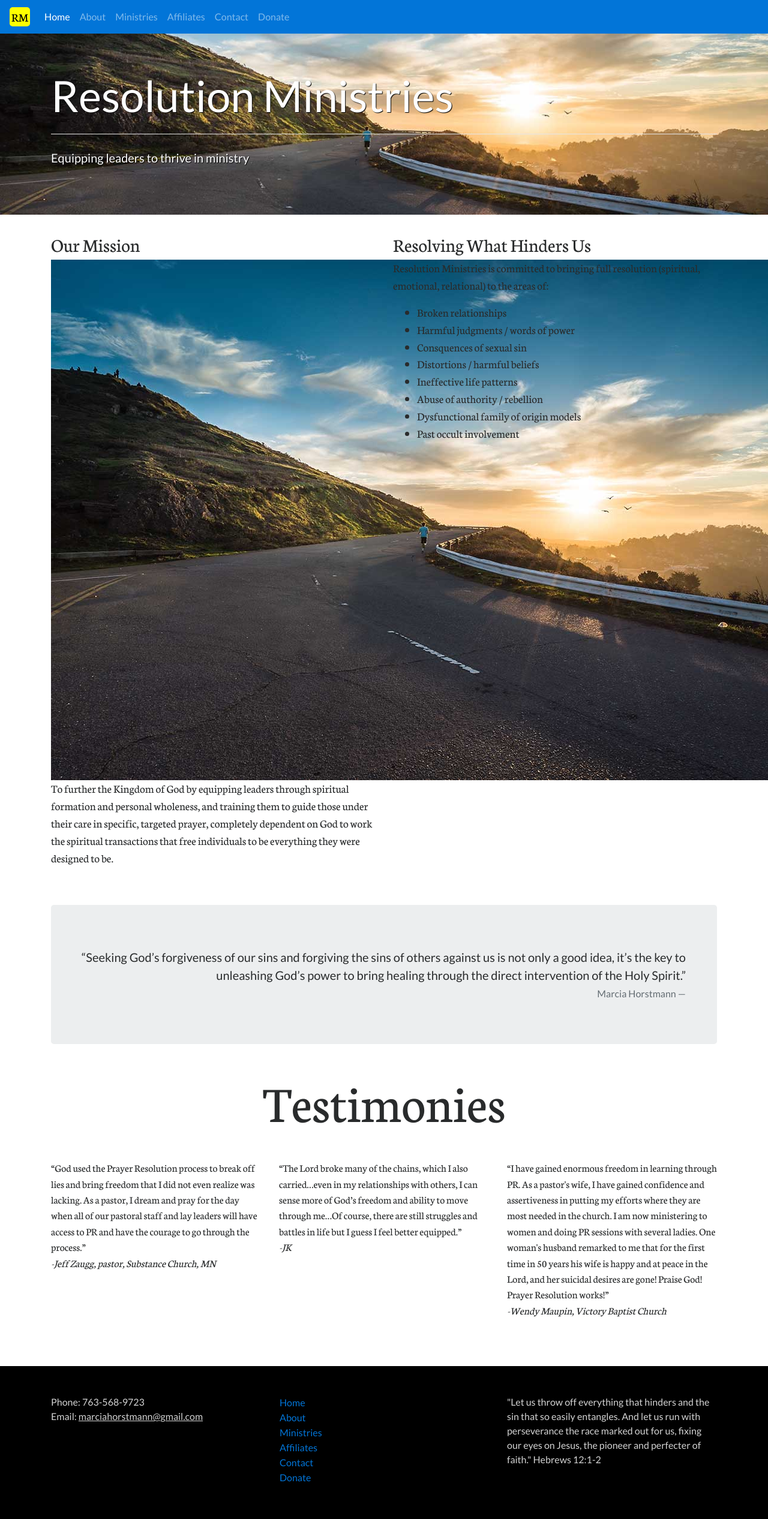
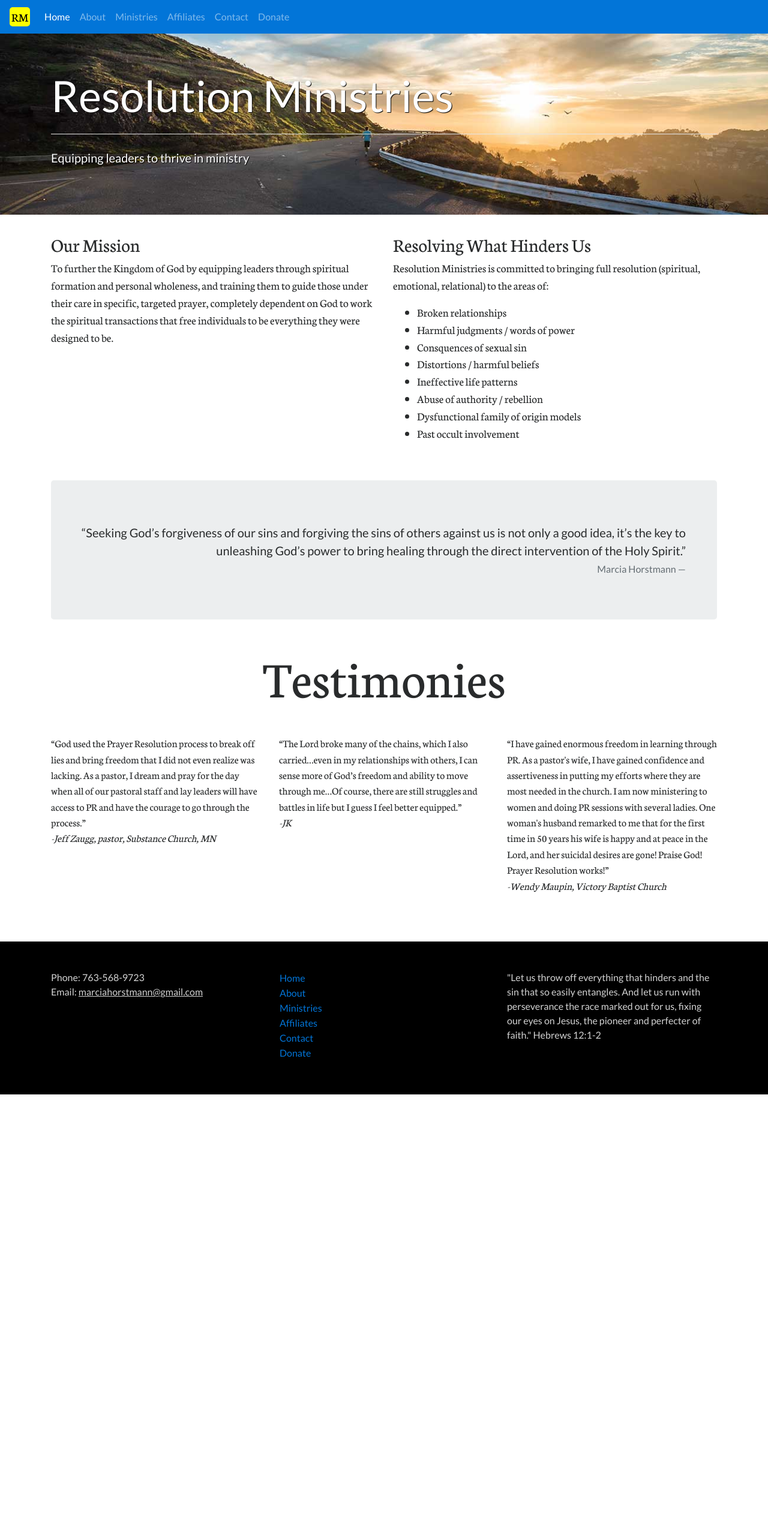
Before and after one commit to horstmannd/resolutionministries, a Jekyll site: the page built from index.html, in a window 1280 px wide. Shown: the whole page at 60% size. Built offline with Jekyll 4.4.1, drawn with Linux system fonts in a browser that asks for light colours; nearby versions of some CDN libraries; after the commit the page ends 1825 px from its top, so only the background shows below that.

Commit message:
add favicon

```diff
--- a/_includes/head.html
+++ b/_includes/head.html
@@ -7,5 +7,6 @@
 	<link rel="stylesheet" href="https://maxcdn.bootstrapcdn.com/bootstrap/4.0.0-alpha.6/css/bootstrap.min.css" integrity="sha384-rwoIResjU2yc3z8GV/NPeZWAv56rSmLldC3R/AZzGRnGxQQKnKkoFVhFQhNUwEyJ" crossorigin="anonymous">
 	<link rel="stylesheet" href="{{ site.baseurl }}/css/styles.css">
 	<link rel="stylesheet" type="text/css" href="https://fonts.googleapis.com/css?family=Neuton|Lato">
+	<link rel="icon" href="{{ site.baseurl }}/favicon.ico" type="image/x-icon" sizes="16x16">
 	<title>{{ site.title }} &ndash; {{ page.title }}</title>
 </head>
--- a/index.html
+++ b/index.html
@@ -7,7 +7,6 @@
   <div class="col-md-6">
     <h2>Our Mission</h2>
     <p>
-      <img src="{{ site.baseurl }}/img/runner.jpg">
       To further the Kingdom of God by equipping leaders through spiritual formation and personal wholeness, and training them to guide those under their care in specific, targeted prayer, completely dependent on God to work the spiritual transactions that free individuals to be everything they were designed to be.
     </p>
   </div>
```
Also changed, not shown: favicon.ico (added).
